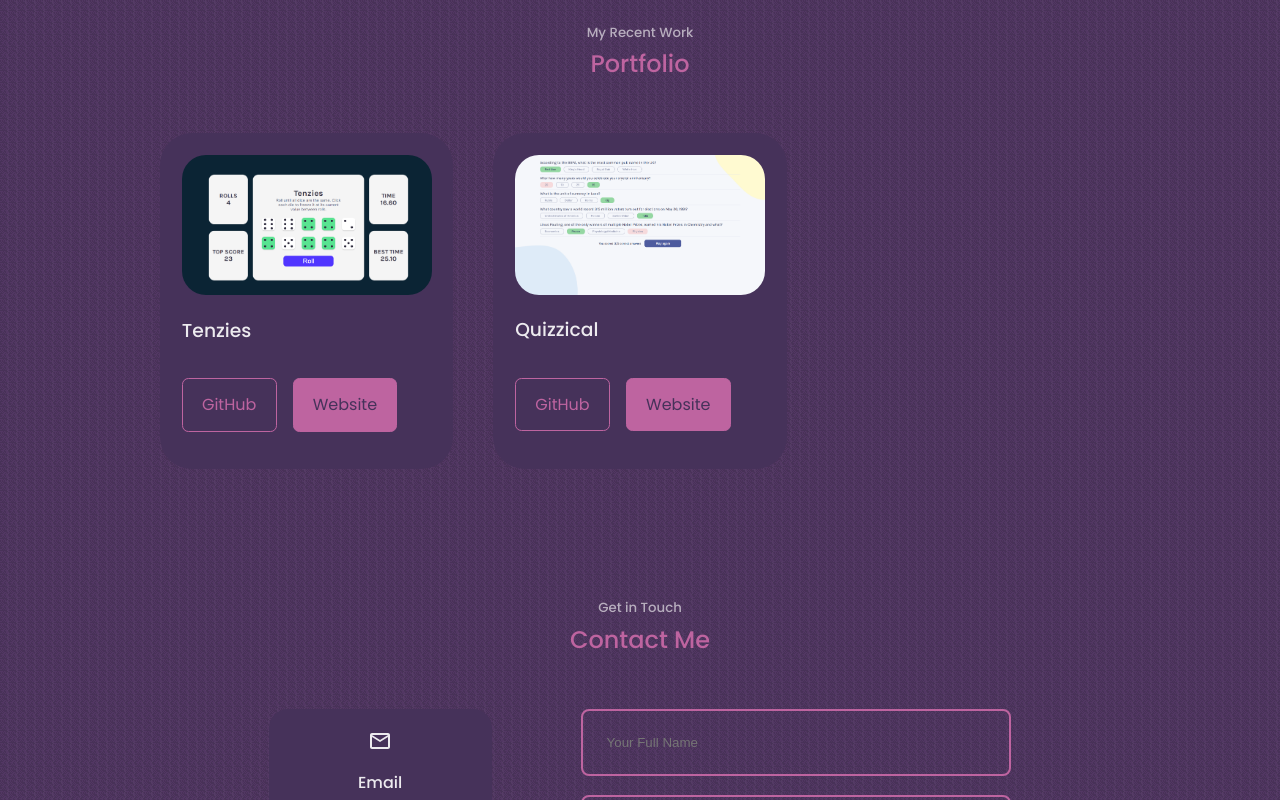
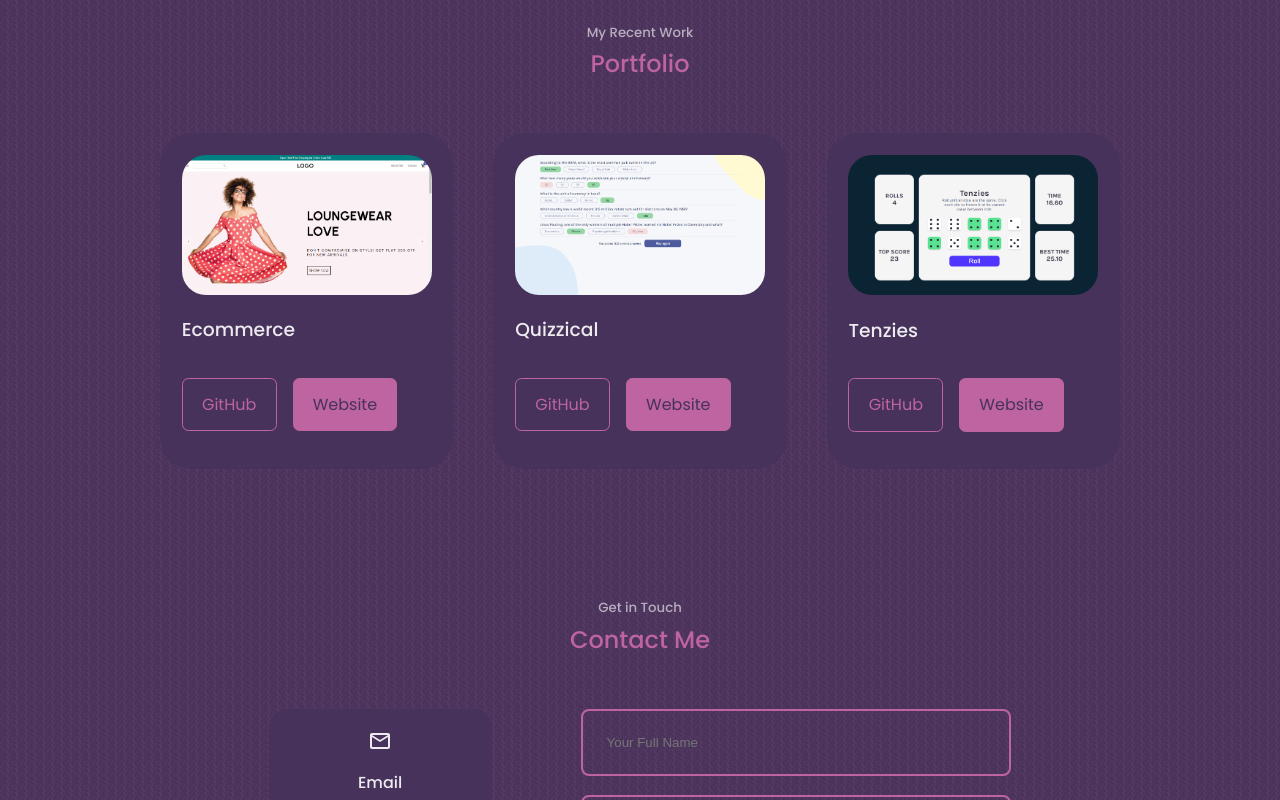
Before and after one commit to alishereleven/portfolio, a React (Create React App) app: page / in a window 1280 px wide. Shown: the part 1000-1800 px from the top of the page. Built offline with nearby package versions, Linux system fonts and the light colour scheme; the HTML template or start-up script is replaced by a standard one.

Commit message:
Added Ecommerce Website
Included Ecommerce website in portfolio section

```diff
--- a/src/components/footer/Footer.js
+++ b/src/components/footer/Footer.js
@@ -1,12 +1,8 @@
 import React from 'react'
-import data from '../nav/data'
+import { navItems } from '../../data'
 import './footer.css'
 
 const Footer = () => {
-  const navItems = data.map(({ id, title }) => (
-    <li key={id}><a href={`#${id}`}>{title}</a></li>
-  ))
-
   return (
     <footer id="footer">
       <a href="#header" className="footer__logo">
@@ -14,7 +10,11 @@ const Footer = () => {
       </a>
 
       <ul className="permalinks">
-        {navItems}
+        {
+          navItems.map(({ id, title }) => (
+            <li key={id}><a href={`#${id}`}>{title}</a></li>
+          ))
+        }
       </ul>
 
       <div className="footer__copyright">
--- a/src/components/header/HeaderSocials.js
+++ b/src/components/header/HeaderSocials.js
@@ -5,10 +5,10 @@ import { FaLinkedin, FaGithub } from 'react-icons/fa'
 const HeaderSocials = () => {
   return (
     <div className="header__socials">
-      <a href="https://www.linkedin.com/in/alisherashim11/">
+      <a href="https://www.linkedin.com/in/alisherashim11/" rel="noreferrer" target="_blank">
         <FaLinkedin />
       </a>
-      <a href="https://github.com/alishereleven">
+      <a href="https://github.com/alishereleven" rel="noreferrer" target="_blank">
         <FaGithub />
       </a>
     </div>
--- a/src/components/nav/Nav.js
+++ b/src/components/nav/Nav.js
@@ -1,24 +1,24 @@
 import React from 'react'
 import Scrollspy from 'react-scrollspy'
-import data from './data'
+import { navItems } from '../../data'
 import './nav.css'
 
 const Nav = () => {
-  const navItems = data.map(({ id, icon }) => {
-    const Icon = icon
-    return (
-      <li><a key={id} href={`#${id}`}><Icon /></a></li>
-    )
-  })
-
   return (
     <nav id="nav">
       <Scrollspy
-        items={ data.map(({ id }) => id) }
+        items={ navItems.map(({ id }) => id) }
         className="navbar"
         currentClassName="active"
       >
-        {navItems}
+        {
+          navItems.map(({ id, icon }) => {
+            const Icon = icon
+            return (
+              <li><a key={id} href={`#${id}`}><Icon /></a></li>
+            )
+          })
+        }
       </Scrollspy>
     </nav>
   )
--- a/src/components/nav/data.js
+++ /dev/null
@@ -1,26 +0,0 @@
-import { AiOutlineHome, AiOutlineUser, AiOutlineProject, AiOutlineMessage } from 'react-icons/ai'
-
-const data = [
-  {
-    id: "header",
-    title: 'Home',
-    icon: AiOutlineHome
-  },
-  {
-    id: "about",
-    title: 'About',
-    icon: AiOutlineUser
-  },
-  {
-    id: "portfolio",
-    title: 'Portfolio',
-    icon: AiOutlineProject
-  },
-  {
-    id: "contact",
-    title: 'Contact',
-    icon: AiOutlineMessage
-  }
-]
-
-export default data
--- a/src/components/portfolio/Portfolio.js
+++ b/src/components/portfolio/Portfolio.js
@@ -1,26 +1,26 @@
 import React from 'react'
 import PortfolioItem from './PortfolioItem'
-import data from './data'
+import { portfolioItems } from '../../data'
 import './portfolio.css'
 
 const Portfolio = () => {
-  const portfolioItems = data.map(({id, image, title, github, website }) => (
-    <PortfolioItem
-      key={id}
-      image={image}
-      title={title}
-      github={github}
-      website ={website}
-    />
-  ))
-
   return (
     <section id="portfolio">
       <h5>My Recent Work</h5>
       <h2>Portfolio</h2>
 
       <div className="container portfolio__container">
-        {portfolioItems}
+        {
+          portfolioItems.map(({id, image, title, github, website }) => (
+            <PortfolioItem
+              key={id}
+              image={image}
+              title={title}
+              github={github}
+              website ={website}
+            />
+          ))
+        }
       </div>
     </section>
   )
--- a/src/components/portfolio/PortfolioItem.js
+++ b/src/components/portfolio/PortfolioItem.js
@@ -8,8 +8,8 @@ const PortfolioItem = ({ image, title, github, website }) => {
       </div>
       <h3>{title}</h3>
       <div className="portfolio__item-cta">
-        <a href={github} className='btn'>GitHub</a>
-        <a href={website} className='btn btn-secondary'>Website</a>
+        <a href={github} className='btn' rel="noreferrer" target="_blank">GitHub</a>
+        <a href={website} className='btn btn-secondary' rel="noreferrer" target="_blank">Website</a>
       </div>
     </article>
   )
--- a/src/components/portfolio/data.js
+++ /dev/null
@@ -1,21 +0,0 @@
-import tenzies from '../../assets/tenzies.png'
-import quizzical from '../../assets/quizzical.png'
-
-const data = [
-  {
-    id: 1,
-    image: tenzies,
-    title: 'Tenzies',
-    github: 'https://github.com/alishereleven/tenzies',
-    website: 'http://alishereleven.github.io/tenzies'
-  },
-  {
-    id: 2,
-    image: quizzical,
-    title: 'Quizzical',
-    github: 'https://github.com/alishereleven/quizzical',
-    website: 'http://alishereleven.github.io/quizzical'
-  }
-]
-
-export default data
--- /dev/null
+++ b/src/data.js
@@ -0,0 +1,52 @@
+import { AiOutlineHome, AiOutlineUser, AiOutlineProject, AiOutlineMessage } from 'react-icons/ai'
+
+import ecommerce from './assets/ecommerce.png'
+import quizzical from './assets/quizzical.png'
+import tenzies from './assets/tenzies.png'
+
+export const navItems = [
+  {
+    id: "header",
+    title: 'Home',
+    icon: AiOutlineHome
+  },
+  {
+    id: "about",
+    title: 'About',
+    icon: AiOutlineUser
+  },
+  {
+    id: "portfolio",
+    title: 'Portfolio',
+    icon: AiOutlineProject
+  },
+  {
+    id: "contact",
+    title: 'Contact',
+    icon: AiOutlineMessage
+  }
+]
+
+export const portfolioItems  = [
+  {
+    id: 1,
+    image: ecommerce,
+    title: 'Ecommerce',
+    github: 'https://github.com/alishereleven/ecommerce',
+    website: 'http://alishereleven.github.io/ecommerce'
+  },
+  {
+    id: 2,
+    image: quizzical,
+    title: 'Quizzical',
+    github: 'https://github.com/alishereleven/quizzical',
+    website: 'http://alishereleven.github.io/quizzical'
+  },
+  {
+    id: 3,
+    image: tenzies,
+    title: 'Tenzies',
+    github: 'https://github.com/alishereleven/tenzies',
+    website: 'http://alishereleven.github.io/tenzies'
+  }
+]
```
Also changed, not shown: src/assets/ecommerce.png (added), 1 other file (tests, documents, lock files or other folders).
